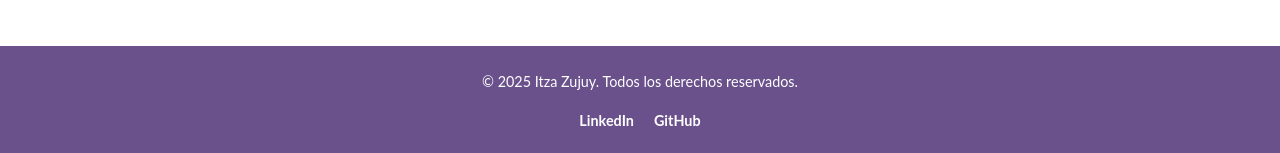
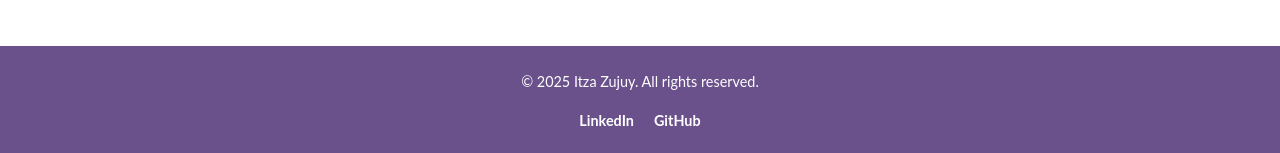
Before and after one commit to Zujuy/itza-zujuy, a React (Create React App) app: page / in a window 1280 px wide. Shown: the part 3968-4121 px from the top of the page. Built offline with nearby package versions, Linux system fonts and the light colour scheme.

Commit message:
adding translation to footer

```diff
--- a/src/components/Footer/Footer.js
+++ b/src/components/Footer/Footer.js
@@ -1,5 +1,6 @@
 import React from 'react';
 import styled from 'styled-components';
+import { useTranslation } from 'react-i18next';
 
 const FooterContainer = styled.footer`
   background: ${({ theme }) => theme.primaryColor};
@@ -27,9 +28,10 @@ const FooterLinks = styled.div`
 `;
 
 const Footer = () => {
+   const { t } = useTranslation();
   return (
     <FooterContainer>
-      <p>© 2025 Itza Zujuy. Todos los derechos reservados.</p>
+      <p>{t('copy.footer')}</p>
       <FooterLinks>
         <a href="https://www.linkedin.com/in/itza-blanco/" target="_blank" rel="noopener noreferrer">LinkedIn</a>
         <a href="https://github.com/Zujuy" target="_blank" rel="noopener noreferrer">GitHub</a>
```
